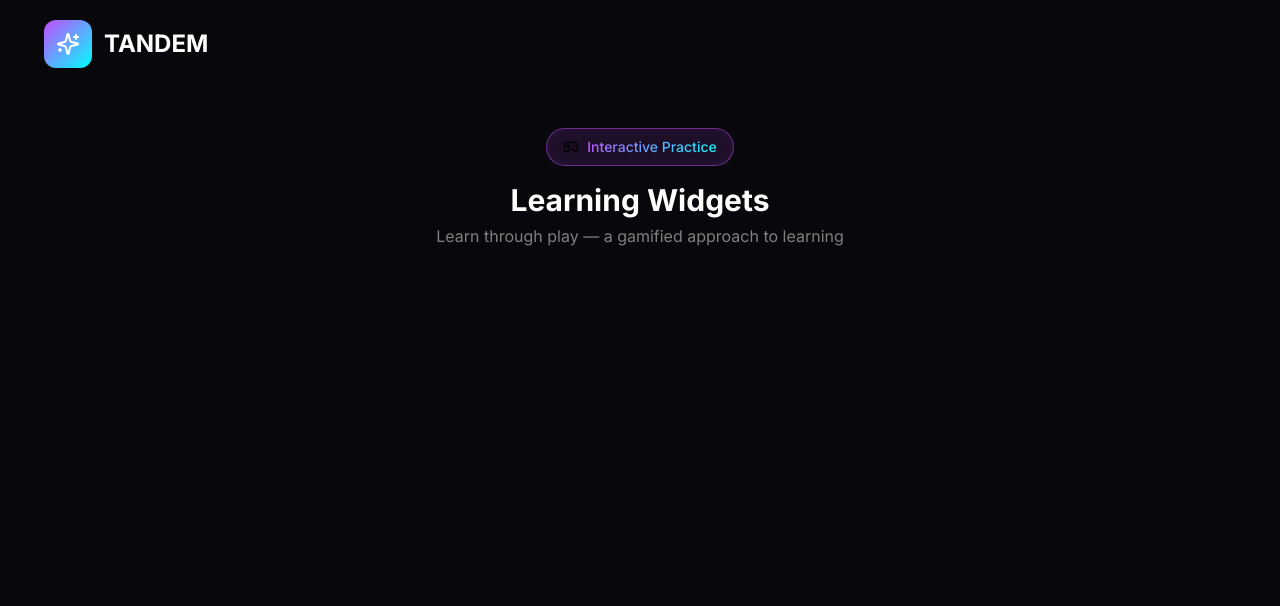
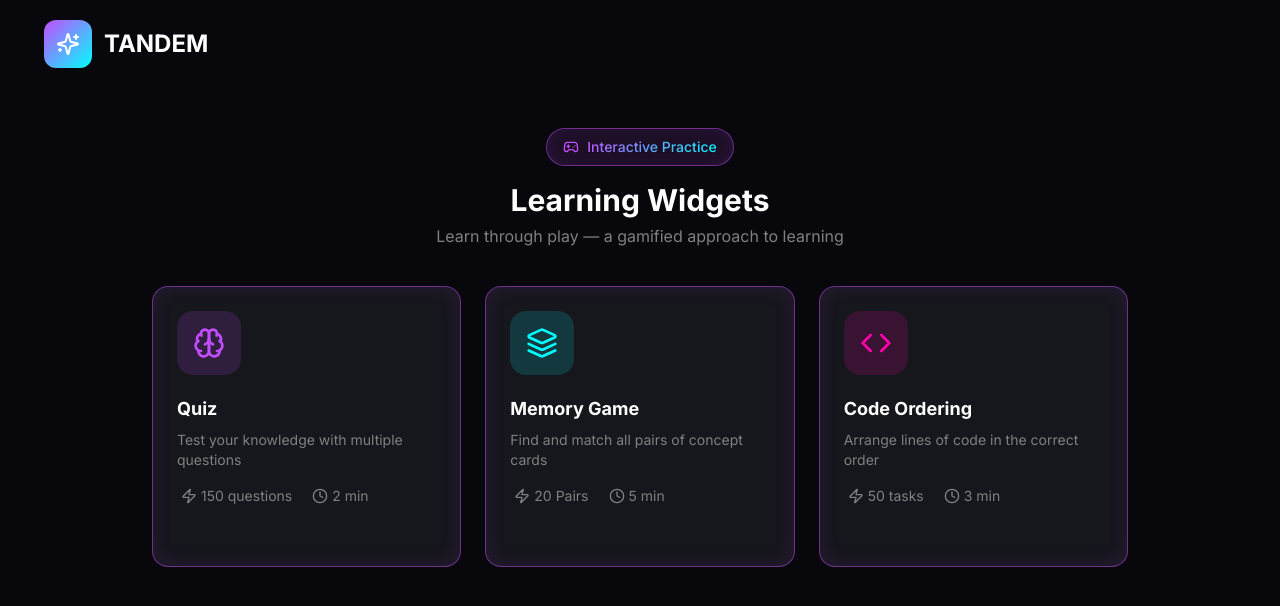
Before and after one commit to ansivgit/fe-course-2025Q3-final, a React (Vite) app: page /practice in a window 1280 px wide. Shown: the top 606 px of the page. Built offline with nearby package versions, Linux system fonts and the light colour scheme.

Commit message:
feat: 23 - build practice page

```diff
--- a/src/assets/icons/index.ts
+++ b/src/assets/icons/index.ts
@@ -4,3 +4,4 @@ export { default as CodeIcon } from './code.svg?react';
 export { default as LightningIcon } from './lightning.svg?react';
 export { default as MatchGameIcon } from './match-game.svg?react';
 export { default as QuizIcon } from './quiz.svg?react';
+export { default as WidgetIcon } from './widget.svg?react';
--- /dev/null
+++ b/src/components/widget-card/widget-card.config.ts
@@ -0,0 +1,31 @@
+import { CodeIcon, MatchGameIcon, QuizIcon } from '@/assets/icons';
+
+export const WIDGET_CARDS_CONFIG = [
+  {
+    name: 'quiz',
+    image: QuizIcon,
+    heading: 'Quiz',
+    subheading: 'Test your knowledge with multiple questions',
+    tasks: '150 questions',
+    time: '2 min',
+    color: 'purple',
+  },
+  {
+    name: 'match-game',
+    image: MatchGameIcon,
+    heading: 'Memory Game',
+    subheading: 'Find and match all pairs of concept cards',
+    tasks: '20 Pairs',
+    time: '5 min',
+    color: 'teal',
+  },
+  {
+    name: 'code-order',
+    image: CodeIcon,
+    heading: 'Code Ordering',
+    subheading: 'Arrange lines of code in the correct order',
+    tasks: '50 tasks',
+    time: '3 min',
+    color: 'pink',
+  },
+] as const;
--- a/src/components/widget-card/widget-card.module.css
+++ b/src/components/widget-card/widget-card.module.css
@@ -1,7 +1,7 @@
 .widget-card {
   display: flex;
   flex-direction: column;
-  margin: 1rem 1.5rem;
+  margin: 1rem auto;
   padding: 1.5rem;
   font-size: 0.875rem;
   text-decoration: none;
--- a/src/pages/practice/practice.module.css
+++ b/src/pages/practice/practice.module.css
@@ -9,7 +9,7 @@
   flex-direction: column;
   justify-content: center;
   align-items: center;
-  margin-bottom: 3rem;
+  margin-bottom: 1.5rem;
 }
 
 .pre-title {
@@ -38,14 +38,21 @@
   -webkit-text-fill-color: transparent;
 }
 
-.pre-title img {
+.image {
   width: 1rem;
   height: 1rem;
+}
+
+.image svg {
+  width: 100%;
+  height: 100%;
+  color: var(--color-purple-500);
 }
 
 .description {
   margin-top: 0.5rem;
   color: var(--color-gray-500);
+  text-align: center;
 }
 
 .widget-container {
@@ -53,9 +60,10 @@
   grid-template-columns: repeat(3, minmax(0, 1fr));
   gap: 1.5rem;
 
-  @media (max-width: 768px) {
+  @media (max-width: 870px) {
     & {
       grid-template-columns: 1fr;
+      gap: 0.5rem;
     }
   }
 }
--- a/src/pages/practice/practice.tsx
+++ b/src/pages/practice/practice.tsx
@@ -1,5 +1,7 @@
 import { Layout } from '@/components/layout/layout';
 import { Title } from '@/components/title/title';
+import { WidgetCard } from '@/components/widget-card/widget-card';
+import { WIDGET_CARDS_CONFIG } from '@/components/widget-card/widget-card.config';
 import styles from '@/pages/practice/practice.module.css';
 
 import classNames from 'classnames/bind';
@@ -7,7 +9,7 @@ import type { ReactElement } from 'react';
 
 const cx = classNames.bind(styles);
 
-import WidgetIcon from '@/assets/icons/widget.svg';
+import { WidgetIcon } from '@/assets/icons';
 
 export const Practice = (): ReactElement => {
   return (
@@ -15,13 +17,28 @@ export const Practice = (): ReactElement => {
       <div className={cx('container')}>
         <section className={cx('title-section')}>
           <div className={cx('pre-title')}>
-            <img src={WidgetIcon} alt="" className={cx('image')} />
+            <div className={cx('image')}>
+              <WidgetIcon />
+            </div>
             <span>Interactive Practice</span>
           </div>
           <Title size="large">Learning Widgets</Title>
           <p className={cx('description')}>Learn through play — a gamified approach to learning</p>
         </section>
-        <section className={cx('widget-container')}></section>
+        <section className={cx('widget-container')}>
+          {WIDGET_CARDS_CONFIG.map((widget) => (
+            <WidgetCard
+              key={widget.name}
+              name={widget.name}
+              image={widget.image}
+              heading={widget.heading}
+              subheading={widget.subheading}
+              tasks={widget.tasks}
+              time={widget.time}
+              color={widget.color}
+            />
+          ))}
+        </section>
       </div>
     </Layout>
   );
```
